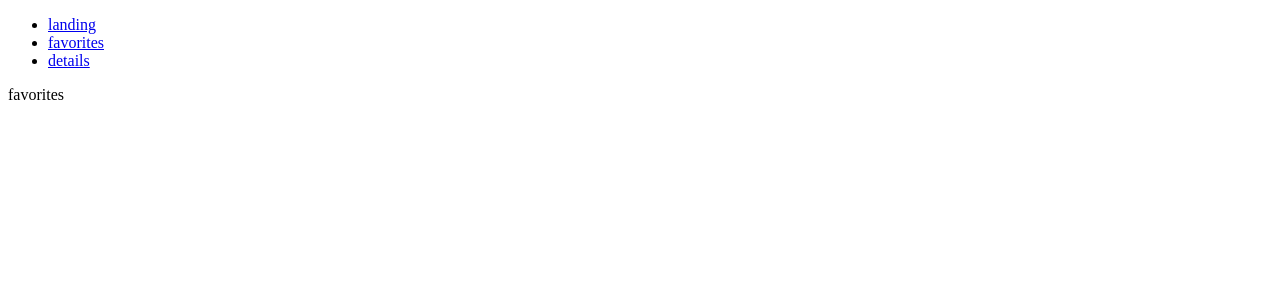
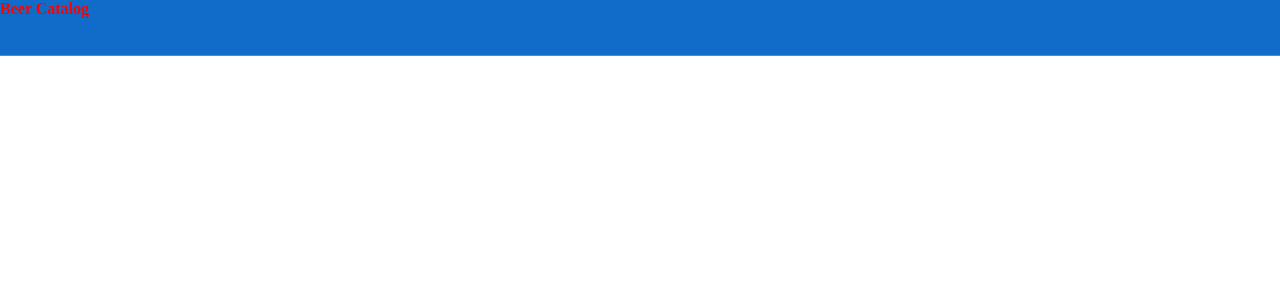
Before and after one commit to CyberSlug322/beer-catalog, a React app: page /favorites in a window 1280 px wide. Shown: the top 300 px of the page. Built offline with nearby package versions, Linux system fonts and the light colour scheme.

Commit message:
add empty header component and basic styles for it

```diff
--- a/src/containers/app/App.jsx
+++ b/src/containers/app/App.jsx
@@ -1,5 +1,5 @@
 import React from "react";
-
+import "./App.scss"
 import DetailsPage from "../detailsPage/DetailsPage.jsx";
 import FavoritesPage from "../favoritesPage/FavoritesPage.jsx";
 import LandingPage from "../landingPage/LandingPage.jsx";
@@ -14,16 +14,17 @@ import "../../styles/_variables.css"
 
 const App = () => (
   <div className="app">
-    <ul>
-      <li><Link to="/landing">landing</Link></li>
-      <li><Link to="/favorites">favorites</Link></li>
-      <li><Link to="/details">details</Link></li>
-    </ul>
+
     <Routes>
         <Route path="/landing" element={<LandingPage/>} />
         <Route path="/favorites" element={<FavoritesPage/>} />
         <Route path="/details" element={<DetailsPage/>} />
     </Routes>
+    {/* <ul>
+      <li><Link to="/landing">landing</Link></li>
+      <li><Link to="/favorites">favorites</Link></li>
+      <li><Link to="/details">details</Link></li>
+    </ul> */}
   </div>
 );
 
--- /dev/null
+++ b/src/containers/app/App.scss
@@ -0,0 +1,14 @@
+@import "../header/Header.scss";
+$red-text: red;
+$back-color: green;
+
+body {
+    //background-color: aqua;
+    color:  red;
+    font-weight: bolder;
+}
+h1 {
+    background-color: $back-color;
+    color:  red;
+    font-weight: bolder;
+}
--- a/src/containers/detailsPage/DetailsPage.jsx
+++ b/src/containers/detailsPage/DetailsPage.jsx
@@ -1,7 +1,9 @@
 import React from "react";
+import Header from "../header/Header.jsx";
 
 const DetailsPage = () => (
   <div>
+    <Header/>
     details
   </div>
 );
--- a/src/containers/favoritesPage/FavoritesPage.jsx
+++ b/src/containers/favoritesPage/FavoritesPage.jsx
@@ -1,7 +1,9 @@
 import React from "react";
+import Header from "../header/Header.jsx";
 
 const FavoritesPage = () => (
   <div>
+    <Header/>
     favorites
   </div>
 );
--- a/src/containers/header/Header.jsx
+++ b/src/containers/header/Header.jsx
@@ -1,8 +1,12 @@
+import './Header.scss'
+import React from "react";
 
 const Header = () => (
-  <header>
-
-  </header>
+  <div className='header'>
+    <header>
+      Beer Catalog
+    </header>
+  </div>
 );
 
 export default Header;
--- /dev/null
+++ b/src/containers/header/Header.scss
@@ -0,0 +1,12 @@
+@import '../../styles/_variables.css';
+
+.header {
+    background-color: var(--app-sidebar-color);
+    box-shadow: 0 0 0 1px var(--primary-color);
+    height: 55px;
+    position: fixed;
+    top: 0;
+    left: 0;
+    width: 100%;
+
+    };
--- a/src/containers/landingPage/LandingPage.jsx
+++ b/src/containers/landingPage/LandingPage.jsx
@@ -1,7 +1,9 @@
 import React from "react";
+import Header from "../header/Header.jsx";
 
 const LandingPage = () => (
   <div>
+    <Header/>
     landing!
   </div>
 );
--- a/src/styles/_variables.css
+++ b/src/styles/_variables.css
@@ -1,7 +1,7 @@
 .app {
   --beer-title-color: #00AEDA;
   --beer-description-color: #7F7F7F;
-  --primary: #5183f5;
+  --primary-color: #5183f5;
   --font-color: #2B2B2B;
   --light-font-color: #F2F7FC;
   --app-sidebar-color: #106CC8;
@@ -17,8 +17,8 @@
 
 }
 
-@font-face {
-  font-family: "Open Sans";
-  src: url("https://fonts.googleapis.com/css2?family=Open+Sans&display=swap") format("woff2"),
-  url("../../Open_Sans/static/OpenSans/OpenSans-Medium.ttf") format("ttf");
+/* @font-face {
+  font-family: 'Roboto', sans-serif;
+
 }
+@import url('https://fonts.googleapis.com/css?family=Roboto:400,700,900'); */
```
Also changed, not shown: src/components/button/MenuButton.jsx (added, +11 -0 lines).
